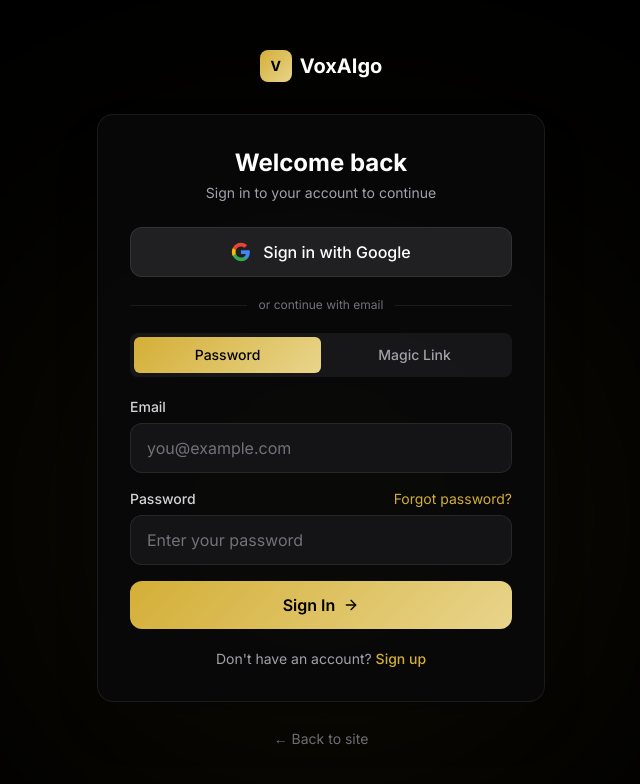
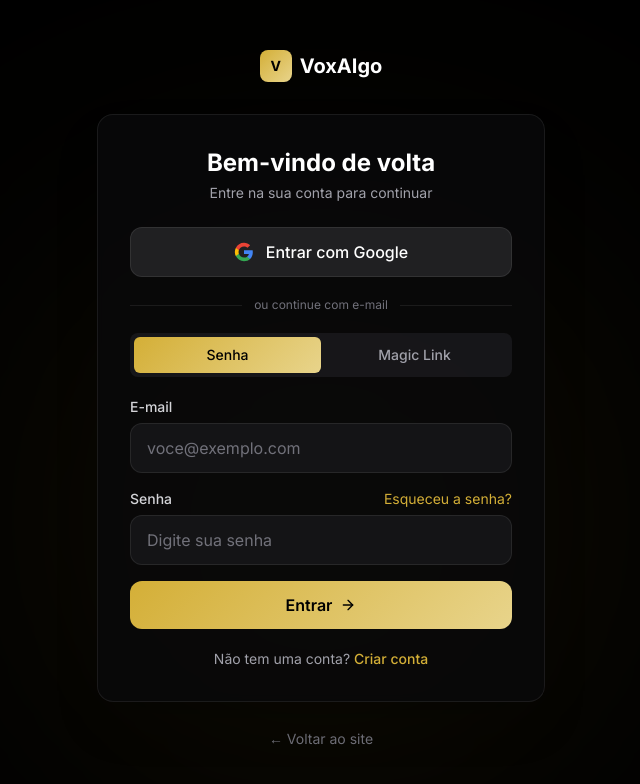
Before and after one commit to robbolivercreates/vibeflow-landing-page, a Next.js app: page /login in a window 1280 px wide. Shown: the top 784 px of the page, without its empty margins (319-959 px from the left). Built offline with nearby package versions, Linux system fonts and the light colour scheme.

Commit message:
feat(login): translate everything to pt-br

```diff
--- a/app/login/page.tsx
+++ b/app/login/page.tsx
@@ -170,8 +170,8 @@
           {view === 'signin' && (
             <>
               <div className="text-center mb-6">
-                <h1 className="text-2xl font-bold text-white">Welcome back</h1>
-                <p className="text-zinc-400 text-sm mt-1">Sign in to your account to continue</p>
+                <h1 className="text-2xl font-bold text-white">Bem-vindo de volta</h1>
+                <p className="text-zinc-400 text-sm mt-1">Entre na sua conta para continuar</p>
               </div>
 
               {/* Google */}
@@ -180,13 +180,13 @@
                 className="w-full flex items-center justify-center gap-3 bg-zinc-800/80 hover:bg-zinc-700/80 border border-white/[0.08] text-white font-medium py-3 px-4 rounded-xl transition-colors"
               >
                 <GoogleIcon />
-                Sign in with Google
+                Entrar com Google
               </button>
 
               {/* Divider */}
               <div className="flex items-center gap-3 my-5">
                 <div className="flex-1 h-px bg-white/[0.08]" />
-                <span className="text-zinc-500 text-xs">or continue with email</span>
+                <span className="text-zinc-500 text-xs">ou continue com e-mail</span>
                 <div className="flex-1 h-px bg-white/[0.08]" />
               </div>
 
@@ -195,17 +195,17 @@
                 <button
                   onClick={() => setAuthMethod('password')}
                   className={`flex-1 py-2 text-sm font-medium rounded-md transition-all ${authMethod === 'password'
-                      ? 'bg-vox-gold text-black shadow-sm'
-                      : 'text-zinc-400 hover:text-zinc-300'
+                    ? 'bg-vox-gold text-black shadow-sm'
+                    : 'text-zinc-400 hover:text-zinc-300'
                     }`}
                 >
-                  Password
+                  Senha
                 </button>
                 <button
                   onClick={() => setAuthMethod('magiclink')}
                   className={`flex-1 py-2 text-sm font-medium rounded-md transition-all ${authMethod === 'magiclink'
-                      ? 'bg-vox-gold text-black shadow-sm'
-                      : 'text-zinc-400 hover:text-zinc-300'
+                    ? 'bg-vox-gold text-black shadow-sm'
+                    : 'text-zinc-400 hover:text-zinc-300'
                     }`}
                 >
                   Magic Link
@@ -215,25 +215,25 @@
               {authMethod === 'password' ? (
                 <form onSubmit={handleSignIn} className="space-y-4">
                   <div>
-                    <label className="block text-zinc-300 text-sm font-medium mb-1.5">Email</label>
+                    <label className="block text-zinc-300 text-sm font-medium mb-1.5">E-mail</label>
                     <input
                       type="email"
                       value={email}
                       onChange={e => setEmail(e.target.value)}
                       required
-                      placeholder="you@example.com"
+                      placeholder="voce@exemplo.com"
                       className="w-full bg-zinc-900/80 border border-white/[0.08] rounded-xl px-4 py-3 text-white placeholder-zinc-500 focus:outline-none focus:border-vox-gold/50 focus:ring-1 focus:ring-vox-gold/20 transition-all"
                     />
                   </div>
                   <div>
                     <div className="flex items-center justify-between mb-1.5">
-                      <label className="text-zinc-300 text-sm font-medium">Password</label>
+                      <label className="text-zinc-300 text-sm font-medium">Senha</label>
                       <button
                         type="button"
                         onClick={() => switchView('reset')}
                         className="text-vox-gold hover:text-vox-gold-light text-sm transition-colors"
                       >
-                        Forgot password?
+                        Esqueceu a senha?
                       </button>
                     </div>
                     <input
@@ -242,7 +242,7 @@
                       onChange={e => setPassword(e.target.value)}
                       required
                       minLength={6}
-                      placeholder="Enter your password"
+                      placeholder="Digite sua senha"
                       className="w-full bg-zinc-900/80 border border-white/[0.08] rounded-xl px-4 py-3 text-white placeholder-zinc-500 focus:outline-none focus:border-vox-gold/50 focus:ring-1 focus:ring-vox-gold/20 transition-all"
                     />
                   </div>
@@ -254,20 +254,20 @@
                     disabled={loading}
                     className="w-full flex items-center justify-center gap-2 bg-vox-gold hover:bg-vox-gold-light disabled:opacity-50 text-black font-semibold py-3 px-4 rounded-xl transition-colors"
                   >
-                    {loading ? 'Signing in...' : 'Sign In'}
+                    {loading ? 'Entrando...' : 'Entrar'}
                     {!loading && <ArrowRight className="w-4 h-4" />}
                   </button>
                 </form>
               ) : (
                 <form onSubmit={handleMagicLink} className="space-y-4">
                   <div>
-                    <label className="block text-zinc-300 text-sm font-medium mb-1.5">Email</label>
+                    <label className="block text-zinc-300 text-sm font-medium mb-1.5">E-mail</label>
                     <input
                       type="email"
                       value={email}
                       onChange={e => setEmail(e.target.value)}
                       required
-                      placeholder="you@example.com"
+                      placeholder="voce@exemplo.com"
                       className="w-full bg-zinc-900/80 border border-white/[0.08] rounded-xl px-4 py-3 text-white placeholder-zinc-500 focus:outline-none focus:border-vox-gold/50 focus:ring-1 focus:ring-vox-gold/20 transition-all"
                     />
                   </div>
@@ -279,10 +279,10 @@
                     disabled={loading}
                     className="w-full flex items-center justify-center gap-2 bg-vox-gold hover:bg-vox-gold-light disabled:opacity-50 text-black font-semibold py-3 px-4 rounded-xl transition-colors"
                   >
-                    {loading ? 'Sending...' : (
+                    {loading ? 'Enviando...' : (
                       <>
                         <Mail className="w-4 h-4" />
-                        Send Magic Link
+                        Enviar Magic Link
                       </>
                     )}
                   </button>
@@ -291,9 +291,9 @@
 
               {/* Switch to Sign Up */}
               <p className="text-center text-zinc-400 text-sm mt-5">
-                Don&apos;t have an account?{' '}
+                Não tem uma conta?{' '}
                 <button onClick={() => switchView('signup')} className="text-vox-gold hover:text-vox-gold-light font-medium transition-colors">
-                  Sign up
+                  Criar conta
                 </button>
               </p>
             </>
@@ -303,8 +303,8 @@
           {view === 'signup' && (
             <>
               <div className="text-center mb-6">
-                <h1 className="text-2xl font-bold text-white">Create your account</h1>
-                <p className="text-zinc-400 text-sm mt-1">Start dictating 5x faster</p>
+                <h1 className="text-2xl font-bold text-white">Crie sua conta</h1>
+                <p className="text-zinc-400 text-sm mt-1">Comece a ditar 5x mais rápido</p>
               </div>
 
               {/* Google */}
@@ -313,13 +313,13 @@
                 className="w-full flex items-center justify-center gap-3 bg-zinc-800/80 hover:bg-zinc-700/80 border border-white/[0.08] text-white font-medium py-3 px-4 rounded-xl transition-colors"
               >
                 <GoogleIcon />
-                Sign up with Google
+                Criar conta com Google
               </button>
 
               {/* Divider */}
               <div className="flex items-center gap-3 my-5">
                 <div className="flex-1 h-px bg-white/[0.08]" />
-                <span className="text-zinc-500 text-xs">or continue with email</span>
+                <span className="text-zinc-500 text-xs">ou continue com e-mail</span>
                 <div className="flex-1 h-px bg-white/[0.08]" />
               </div>
 
@@ -327,48 +327,48 @@
                 {/* Name row */}
                 <div className="grid grid-cols-2 gap-3">
                   <div>
-                    <label className="block text-zinc-300 text-sm font-medium mb-1.5">First name</label>
+                    <label className="block text-zinc-300 text-sm font-medium mb-1.5">Nome</label>
                     <input
                       type="text"
                       value={firstName}
                       onChange={e => setFirstName(e.target.value)}
-                      placeholder="John"
+                      placeholder="João"
                       className="w-full bg-zinc-900/80 border border-white/[0.08] rounded-xl px-4 py-3 text-white placeholder-zinc-500 focus:outline-none focus:border-vox-gold/50 focus:ring-1 focus:ring-vox-gold/20 transition-all"
                     />
                   </div>
                   <div>
-                    <label className="block text-zinc-300 text-sm font-medium mb-1.5">Last name</label>
+                    <label className="block text-zinc-300 text-sm font-medium mb-1.5">Sobrenome</label>
                     <input
                       type="text"
                       value={lastName}
                       onChange={e => setLastName(e.target.value)}
-                      placeholder="Doe"
+                      placeholder="Silva"
                       className="w-full bg-zinc-900/80 border border-white/[0.08] rounded-xl px-4 py-3 text-white placeholder-zinc-500 focus:outline-none focus:border-vox-gold/50 focus:ring-1 focus:ring-vox-gold/20 transition-all"
                     />
                   </div>
                 </div>
 
                 <div>
-                  <label className="block text-zinc-300 text-sm font-medium mb-1.5">Email</label>
+                  <label className="block text-zinc-300 text-sm font-medium mb-1.5">E-mail</label>
                   <input
                     type="email"
                     value={email}
                     onChange={e => setEmail(e.target.value)}
                     required
-                    placeholder="you@example.com"
+                    placeholder="voce@exemplo.com"
                     className="w-full bg-zinc-900/80 border border-white/[0.08] rounded-xl px-4 py-3 text-white placeholder-zinc-500 focus:outline-none focus:border-vox-gold/50 focus:ring-1 focus:ring-vox-gold/20 transition-all"
                   />
                 </div>
 
                 <div>
-                  <label className="block text-zinc-300 text-sm font-medium mb-1.5">Password</label>
+                  <label className="block text-zinc-300 text-sm font-medium mb-1.5">Senha</label>
                   <input
                     type="password"
                     value={password}
                     onChange={e => setPassword(e.target.value)}
                     required
                     minLength={6}
-                    placeholder="At least 6 characters"
+                    placeholder="Mínimo 6 caracteres"
                     className="w-full bg-zinc-900/80 border border-white/[0.08] rounded-xl px-4 py-3 text-white placeholder-zinc-500 focus:outline-none focus:border-vox-gold/50 focus:ring-1 focus:ring-vox-gold/20 transition-all"
                   />
                 </div>
@@ -380,16 +380,16 @@
                   disabled={loading}
                   className="w-full flex items-center justify-center gap-2 bg-vox-gold hover:bg-vox-gold-light disabled:opacity-50 text-black font-semibold py-3 px-4 rounded-xl transition-colors"
                 >
-                  {loading ? 'Creating...' : 'Create Account'}
+                  {loading ? 'Criando...' : 'Criar Conta'}
                   {!loading && <ArrowRight className="w-4 h-4" />}
                 </button>
               </form>
 
               {/* Switch to Sign In */}
               <p className="text-center text-zinc-400 text-sm mt-5">
-                Already have an account?{' '}
+                Já tem uma conta?{' '}
                 <button onClick={() => switchView('signin')} className="text-vox-gold hover:text-vox-gold-light font-medium transition-colors">
-                  Sign in
+                  Entrar
                 </button>
               </p>
             </>
@@ -399,19 +399,19 @@
           {view === 'reset' && (
             <>
               <div className="text-center mb-6">
-                <h1 className="text-2xl font-bold text-white">Reset your password</h1>
-                <p className="text-zinc-400 text-sm mt-1">Enter your email and we&apos;ll send you a reset link</p>
+                <h1 className="text-2xl font-bold text-white">Redefinir sua senha</h1>
+                <p className="text-zinc-400 text-sm mt-1">Informe seu e-mail para receber um link de redefinição</p>
               </div>
 
               <form onSubmit={handleReset} className="space-y-4">
                 <div>
-                  <label className="block text-zinc-300 text-sm font-medium mb-1.5">Email</label>
+                  <label className="block text-zinc-300 text-sm font-medium mb-1.5">E-mail</label>
                   <input
                     type="email"
                     value={email}
                     onChange={e => setEmail(e.target.value)}
                     required
-                    placeholder="you@example.com"
+                    placeholder="voce@exemplo.com"
                     className="w-full bg-zinc-900/80 border border-white/[0.08] rounded-xl px-4 py-3 text-white placeholder-zinc-500 focus:outline-none focus:border-vox-gold/50 focus:ring-1 focus:ring-vox-gold/20 transition-all"
                   />
                 </div>
@@ -423,15 +423,15 @@
                   disabled={loading}
                   className="w-full bg-vox-gold hover:bg-vox-gold-light disabled:opacity-50 text-black font-semibold py-3 px-4 rounded-xl transition-colors"
                 >
-                  {loading ? 'Sending...' : 'Send Reset Link'}
+                  {loading ? 'Enviando...' : 'Enviar Link de Redefinição'}
                 </button>
               </form>
 
               {/* Switch to Sign In */}
               <p className="text-center text-zinc-400 text-sm mt-5">
-                Remember your password?{' '}
+                Lembrou a senha?{' '}
                 <button onClick={() => switchView('signin')} className="text-vox-gold hover:text-vox-gold-light font-medium transition-colors">
-                  Sign in
+                  Entrar
                 </button>
               </p>
             </>
@@ -441,7 +441,7 @@
         {/* Back to home */}
         <p className="text-center mt-6">
           <Link href="/" className="text-zinc-500 hover:text-zinc-300 text-sm transition-colors">
-            ← Back to site
+            ← Voltar ao site
           </Link>
         </p>
       </div>
```
